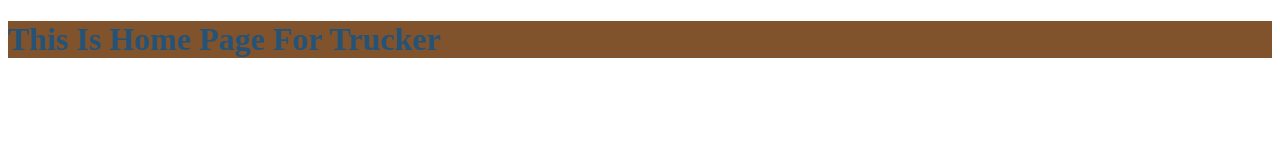
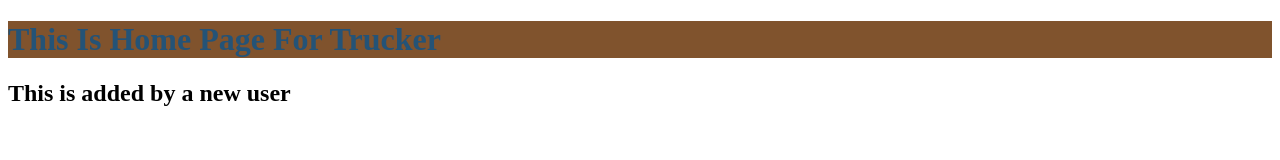
Before and after one commit to Parth192/Trucker, a plain HTML site: page src/index.html in a window 1280 px wide. Drawn offline with Linux system fonts and the light colour scheme.

Commit message:
Added A new Header

```diff
--- a/src/index.html
+++ b/src/index.html
@@ -7,5 +7,6 @@
 </head>
 <body>
 <h1>This Is Home Page For Trucker</h1>
+    <h2> This is added by a new user</h2>
 </body>
 </html>
```
